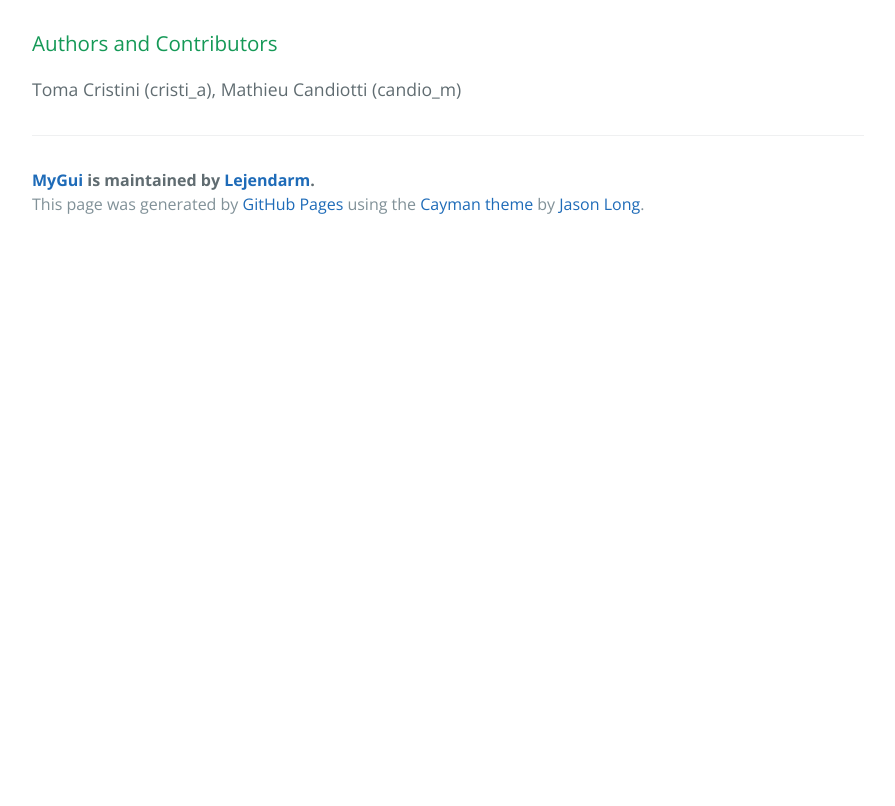
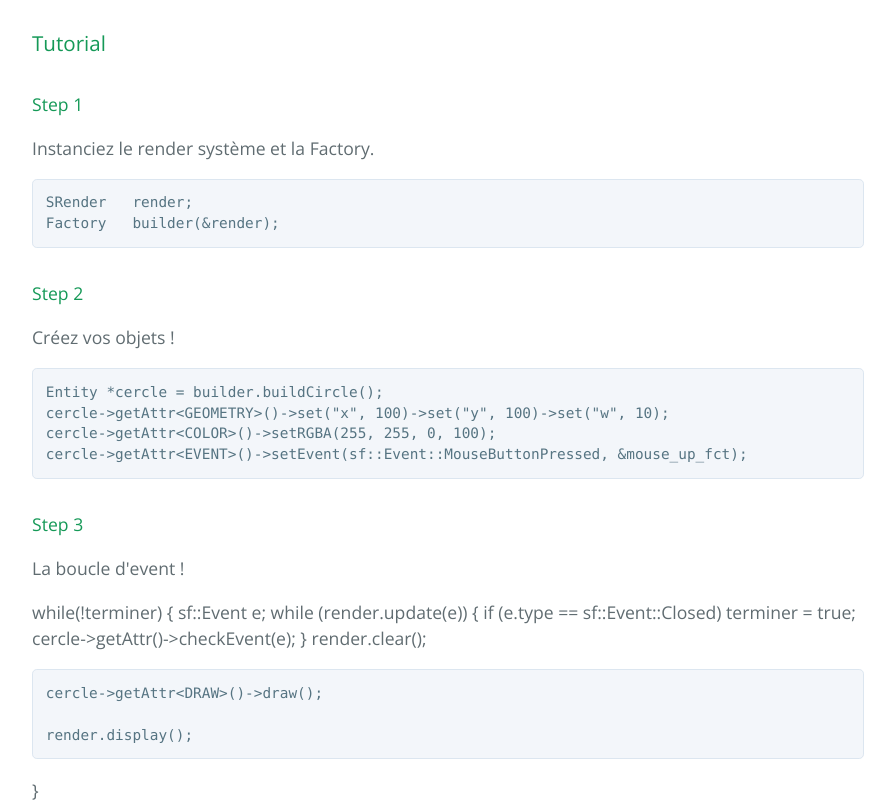
Before and after one commit to tomacf/MyGUI, a plain HTML site: page index.html in a window 1280 px wide. Shown: the part 500-1306 px from the top of the page, without its empty margins (192-1087 px from the left). Before the commit the page ends 800 px from the top, so only its background shows below. Drawn offline with nearby package versions, Linux system fonts and the light colour scheme.

Commit message:
Create gh-pages branch via GitHub

```diff
--- a/index.html
+++ b/index.html
@@ -27,6 +27,52 @@ Un simple fichier de configuration permet à MyGui de mettre en place des interf
 Son système d'ECS en fait un outil adapté à toutes les situations.</p>
 
 <h3>
+<a id="tutorial" class="anchor" href="#tutorial" aria-hidden="true"><span class="octicon octicon-link"></span></a>Tutorial</h3>
+
+<h4>
+<a id="step-1" class="anchor" href="#step-1" aria-hidden="true"><span class="octicon octicon-link"></span></a>Step 1</h4>
+
+<p>Instanciez le render système et la Factory.</p>
+
+<pre><code>SRender   render;
+Factory   builder(&amp;render);
+</code></pre>
+
+<h4>
+<a id="step-2" class="anchor" href="#step-2" aria-hidden="true"><span class="octicon octicon-link"></span></a>Step 2</h4>
+
+<p>Créez vos objets !</p>
+
+<pre><code>Entity *cercle = builder.buildCircle();
+cercle-&gt;getAttr&lt;GEOMETRY&gt;()-&gt;set("x", 100)-&gt;set("y", 100)-&gt;set("w", 10);
+cercle-&gt;getAttr&lt;COLOR&gt;()-&gt;setRGBA(255, 255, 0, 100);
+cercle-&gt;getAttr&lt;EVENT&gt;()-&gt;setEvent(sf::Event::MouseButtonPressed, &amp;mouse_up_fct);
+</code></pre>
+
+<h4>
+<a id="step-3" class="anchor" href="#step-3" aria-hidden="true"><span class="octicon octicon-link"></span></a>Step 3</h4>
+
+<p>La boucle d'event !</p>
+
+<p>while(!terminer)
+  {
+    sf::Event e;
+    while (render.update(e))
+      {
+        if (e.type == sf::Event::Closed)
+          terminer = true;
+        cercle-&gt;getAttr()-&gt;checkEvent(e);
+      }
+    render.clear();</p>
+
+<pre><code>cercle-&gt;getAttr&lt;DRAW&gt;()-&gt;draw();
+
+render.display();
+</code></pre>
+
+<p>}</p>
+
+<h3>
 <a id="authors-and-contributors" class="anchor" href="#authors-and-contributors" aria-hidden="true"><span class="octicon octicon-link"></span></a>Authors and Contributors</h3>
 
 <p>Toma Cristini (cristi_a), Mathieu Candiotti (candio_m)</p>
--- a/params.json
+++ b/params.json
@@ -1 +1 @@
-{"name":"MyGui","tagline":"","body":"### Bienvenue sur la page Github de MyGUi.\r\n\r\nMyGui est une librairie simple d'utilisation qui vous permet de créer votre gui SFML en 5 minutes !\r\nUn simple fichier de configuration permet à MyGui de mettre en place des interfaces complexe et pleinement opérationnelle. \r\nSon système d'ECS en fait un outil adapté à toutes les situations.\r\n\r\n### Authors and Contributors\r\nToma Cristini (cristi_a), Mathieu Candiotti (candio_m)\r\n","google":"","note":"Don't delete this file! It's used internally to help with page regeneration."}
+{"name":"MyGui","tagline":"","body":"### Bienvenue sur la page Github de MyGUi.\r\n\r\nMyGui est une librairie simple d'utilisation qui vous permet de créer votre gui SFML en 5 minutes !\r\nUn simple fichier de configuration permet à MyGui de mettre en place des interfaces complexe et pleinement opérationnelle. \r\nSon système d'ECS en fait un outil adapté à toutes les situations.\r\n\r\n### Tutorial\r\n#### Step 1\r\nInstanciez le render système et la Factory.\r\n\r\n    SRender   render;\r\n    Factory   builder(&render);\r\n#### Step 2\r\nCréez vos objets !\r\n\r\n    Entity *cercle = builder.buildCircle();\r\n    cercle->getAttr<GEOMETRY>()->set(\"x\", 100)->set(\"y\", 100)->set(\"w\", 10);\r\n    cercle->getAttr<COLOR>()->setRGBA(255, 255, 0, 100);\r\n    cercle->getAttr<EVENT>()->setEvent(sf::Event::MouseButtonPressed, &mouse_up_fct);\r\n#### Step 3\r\nLa boucle d'event !\r\n\r\nwhile(!terminer)\r\n  {\r\n    sf::Event e;\r\n    while (render.update(e))\r\n      {\r\n        if (e.type == sf::Event::Closed)\r\n          terminer = true;\r\n        cercle->getAttr<EVENT>()->checkEvent(e);\r\n      }\r\n    render.clear();\r\n\r\n    cercle->getAttr<DRAW>()->draw();\r\n\r\n    render.display();\r\n  }\r\n\r\n### Authors and Contributors\r\nToma Cristini (cristi_a), Mathieu Candiotti (candio_m)\r\n","google":"","note":"Don't delete this file! It's used internally to help with page regeneration."}
```
